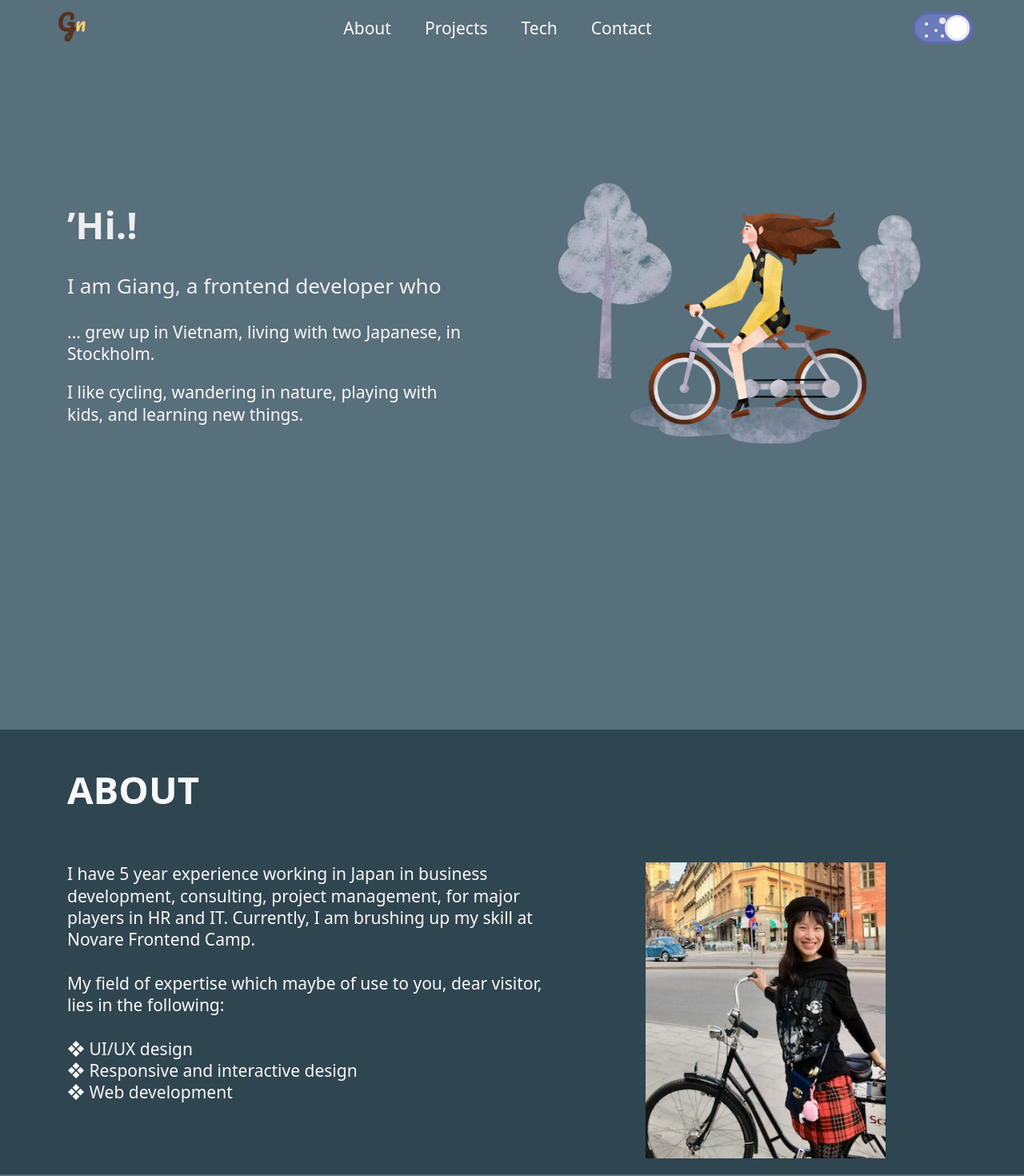
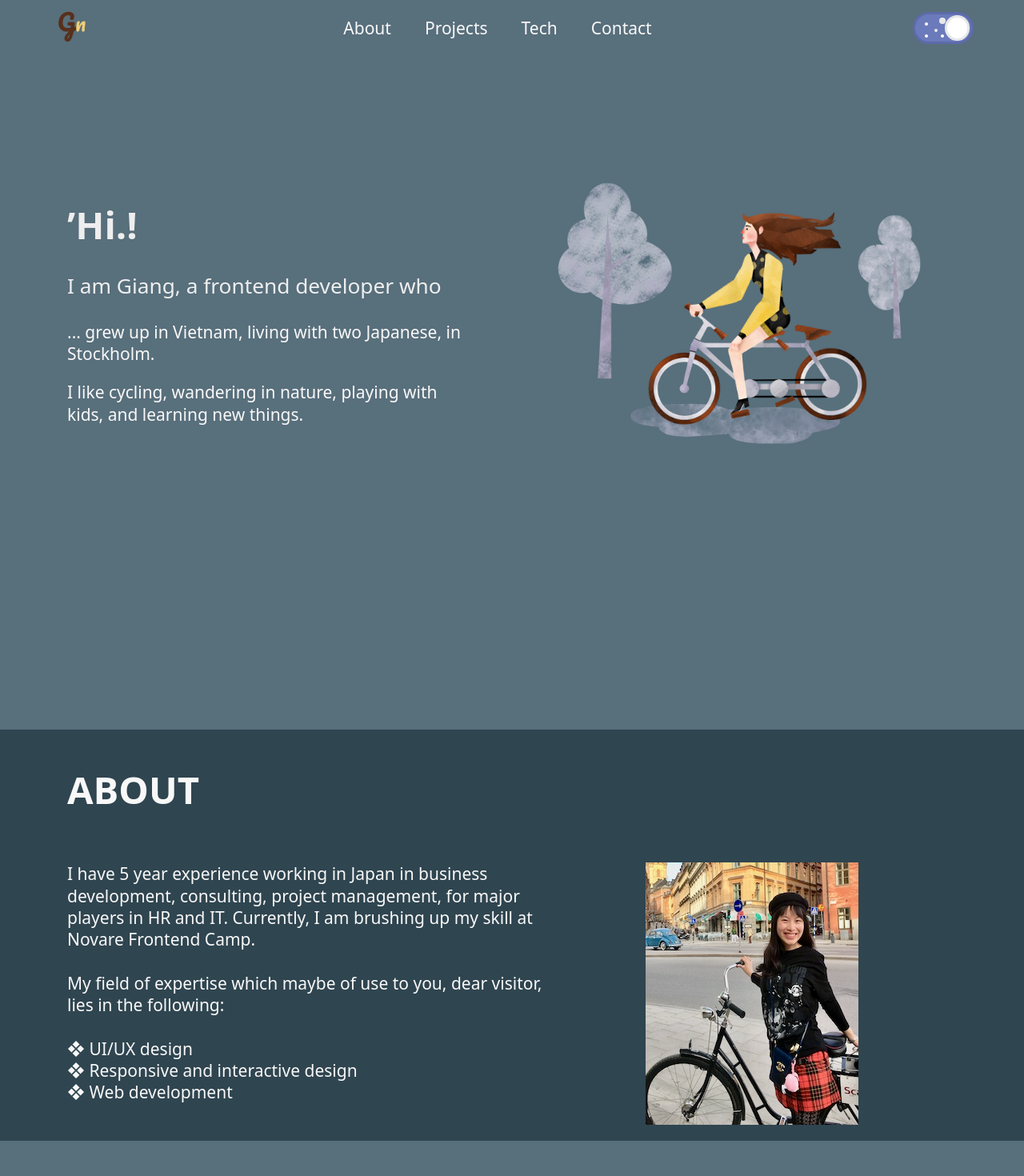
Before and after one commit to nh-g/portfolio-in-react, a React (Create React App) app: page / in a window 1280 px wide. Shown: the top 1470 px of the page at 80% size. Built offline with nearby package versions, Linux system fonts and the light colour scheme.

Commit message:
fix about image size

```diff
--- a/src/styles/components/_about.scss
+++ b/src/styles/components/_about.scss
@@ -13,11 +13,10 @@
 
 @media screen and (min-width: 541px) {
   #about .grid{
-      grid-template-columns:  60% 45%;
+      grid-template-columns:  60% 35%;
       column-gap: 5%;
       & img{
         padding-top: 20px;
-        width: 60%;
       }
   }
 }
```
